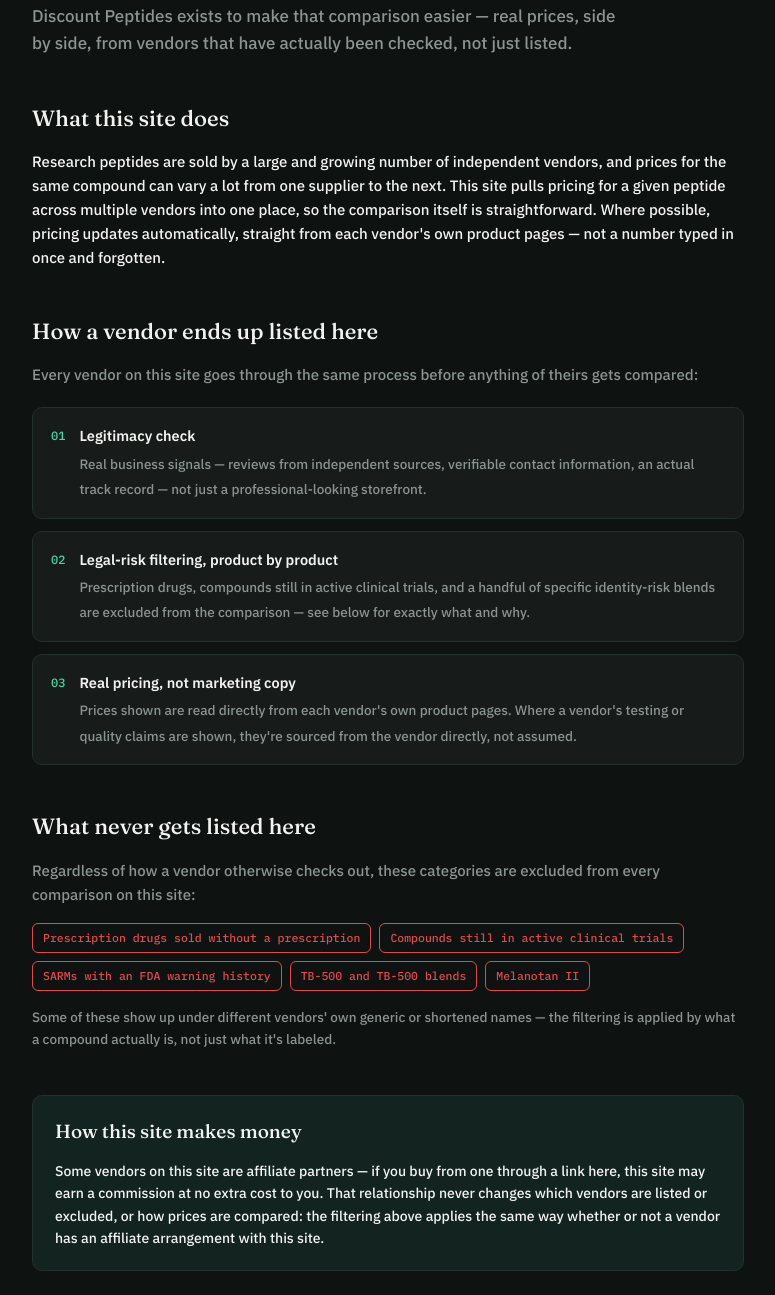
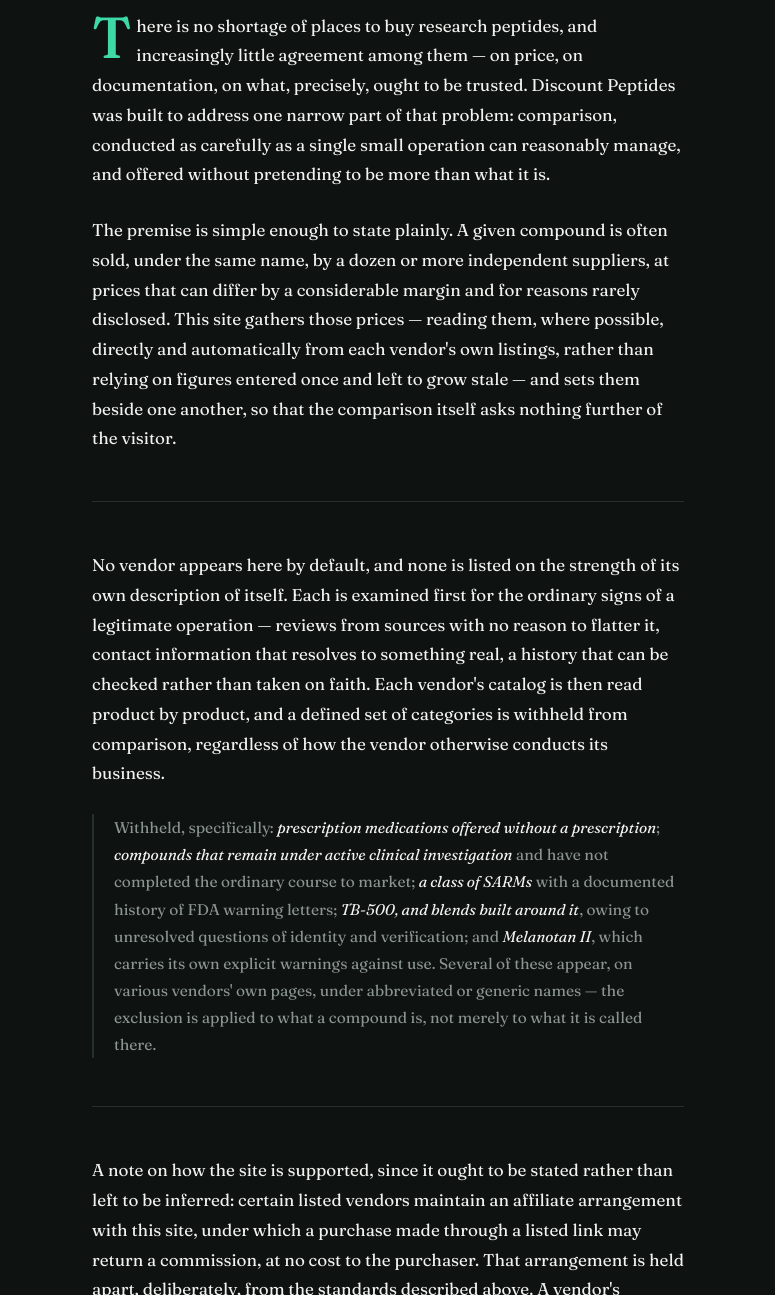
Before and after one commit to spamjackiechan-afk/jack, a plain HTML site: page about.html in a window 1280 px wide. Shown: the part 312-1607 px from the top of the page, without its empty margins (252-1027 px from the left). Drawn offline with Linux system fonts and the light colour scheme.

Commit message:
Update about.html

```diff
--- a/about.html
+++ b/about.html
@@ -6,75 +6,55 @@
 <title>About — Discount Peptides</title>
 <meta name="description" content="How Discount Peptides compares research peptide vendors, and the standards every listed vendor has to meet.">
 <link rel="preconnect" href="https://fonts.googleapis.com">
-<link href="https://fonts.googleapis.com/css2?family=Fraunces:ital,opsz,wght@0,9..144,400;0,9..144,500;0,9..144,600;1,9..144,500&family=IBM+Plex+Sans:wght@400;500;600&family=IBM+Plex+Mono:wght@400;500&display=swap" rel="stylesheet">
+<link href="https://fonts.googleapis.com/css2?family=Fraunces:ital,opsz,wght@0,9..144,400;0,9..144,500;0,9..144,600;1,9..144,400;1,9..144,500&family=IBM+Plex+Mono:wght@400;500&display=swap" rel="stylesheet">
 <style>
   :root{
     --paper:#0E1211; --paper-raised:#171B19; --ink:#F2F3F1; --ink-soft:#8A9490;
-    --rule:#24302B; --sage:#2DA37D; --sage-deep:#3ED9A6; --amber:#E24B4A;
-    --amber-bg:#2E1A18; --lowest:#3ED9A6; --lowest-bg:#132420; --success:#E8B84B;
+    --rule:#24302B; --amber:#E24B4A; --lowest:#3ED9A6;
   }
   *{box-sizing:border-box;}
-  body{margin:0; background:var(--paper); color:var(--ink); font-family:'IBM Plex Sans', sans-serif; font-weight:500; line-height:1.6;}
-  .wrap{max-width:760px; margin:0 auto; padding:56px 24px 80px;}
-  .back-link{display:inline-flex; align-items:center; gap:6px; font-family:'IBM Plex Mono', monospace; font-size:12px; text-transform:uppercase; letter-spacing:0.05em; color:var(--ink-soft); text-decoration:none; margin-bottom:36px;}
+  body{margin:0; background:var(--paper); color:var(--ink); font-family:'Fraunces', serif; font-weight:400; line-height:1.75;}
+  .wrap{max-width:640px; margin:0 auto; padding:64px 24px 90px;}
+  .back-link{display:inline-flex; align-items:center; gap:6px; font-family:'IBM Plex Mono', monospace; font-size:11px; text-transform:uppercase; letter-spacing:0.06em; color:var(--ink-soft); text-decoration:none; margin-bottom:52px;}
   .back-link:hover{color:var(--lowest);}
-  .eyebrow{font-family:'IBM Plex Mono', monospace; font-size:11px; text-transform:uppercase; letter-spacing:0.08em; color:var(--lowest); margin-bottom:10px;}
-  h1{font-family:'Fraunces', serif; font-weight:500; font-size:clamp(32px, 5vw, 44px); margin:0 0 20px; line-height:1.15;}
-  h1 em{font-style:italic; color:var(--lowest);}
-  .lede{font-size:17px; color:var(--ink-soft); margin:0 0 40px; max-width:600px;}
-  h2{font-family:'Fraunces', serif; font-weight:500; font-size:22px; margin:44px 0 14px; color:var(--ink);}
-  p{font-size:15px; color:var(--ink); margin:0 0 16px;}
-  p.soft{color:var(--ink-soft);}
-  .principle-list{list-style:none; padding:0; margin:20px 0 0; display:grid; gap:12px;}
-  .principle-list li{background:var(--paper-raised); border:1px solid var(--rule); border-radius:10px; padding:16px 18px; display:flex; gap:14px; align-items:flex-start;}
-  .principle-list .num{font-family:'IBM Plex Mono', monospace; font-size:12px; color:var(--lowest); flex-shrink:0; padding-top:2px;}
-  .principle-list .body strong{display:block; font-size:14.5px; color:var(--ink); margin-bottom:3px;}
-  .principle-list .body span{font-size:13.5px; color:var(--ink-soft); line-height:1.5;}
-  .exclude-tags{display:flex; flex-wrap:wrap; gap:8px; margin:16px 0 0;}
-  .exclude-tags span{font-family:'IBM Plex Mono', monospace; font-size:11.5px; color:var(--amber); border:1px solid var(--amber); border-radius:6px; padding:5px 10px;}
-  .disclosure-box{background:var(--lowest-bg); border:1px solid var(--rule); border-radius:10px; padding:20px 22px; margin-top:44px;}
-  .disclosure-box h2{margin-top:0; font-size:19px;}
-  .disclosure-box p{font-size:14px; margin-bottom:0;}
-  .ruo-note{font-family:'IBM Plex Mono', monospace; font-size:11px; text-transform:uppercase; letter-spacing:0.05em; color:var(--amber); margin-top:44px; padding-top:20px; border-top:1px solid var(--rule);}
-  @media (max-width:600px){ .wrap{padding:36px 18px 60px;} }
+  .kicker{font-family:'IBM Plex Mono', monospace; font-size:10.5px; text-transform:uppercase; letter-spacing:0.1em; color:var(--lowest); margin-bottom:22px;}
+  h1{font-weight:500; font-style:italic; font-size:clamp(26px, 4vw, 32px); margin:0 0 44px; line-height:1.5; color:var(--ink);}
+  p{font-size:17px; color:var(--ink); margin:0 0 26px;}
+  p:first-of-type::first-letter{font-size:3.4em; float:left; line-height:0.8; padding:0.06em 0.08em 0 0; color:var(--lowest); font-weight:500;}
+  .divider{border:none; border-top:1px solid var(--rule); margin:48px 0;}
+  .exclusions{font-size:15.5px; color:var(--ink-soft); border-left:2px solid var(--rule); padding-left:20px; margin:0 0 26px;}
+  .exclusions em{font-style:italic; color:var(--ink);}
+  .aside{font-size:15px; color:var(--ink-soft); font-style:italic; margin:48px 0 0;}
+  .ruo{font-family:'IBM Plex Mono', monospace; font-size:10.5px; text-transform:uppercase; letter-spacing:0.06em; color:var(--amber); margin-top:56px; padding-top:24px; border-top:1px solid var(--rule);}
+  @media (max-width:600px){ .wrap{padding:44px 20px 64px;} p{font-size:16px;} }
 </style>
 </head>
 <body>
 <div class="wrap">
   <a href="index.html" class="back-link">&larr; Back to price comparison</a>
 
-  <div class="eyebrow">About This Site</div>
-  <h1>Comparing peptide vendors <em>honestly</em> takes more than a price column.</h1>
-  <p class="lede">Discount Peptides exists to make that comparison easier — real prices, side by side, from vendors that have actually been checked, not just listed.</p>
+  <div class="kicker">About This Site</div>
+  <h1>On comparison, and what it does not excuse.</h1>
 
-  <h2>What this site does</h2>
-  <p>Research peptides are sold by a large and growing number of independent vendors, and prices for the same compound can vary a lot from one supplier to the next. This site pulls pricing for a given peptide across multiple vendors into one place, so the comparison itself is straightforward. Where possible, pricing updates automatically, straight from each vendor's own product pages — not a number typed in once and forgotten.</p>
+  <p>There is no shortage of places to buy research peptides, and increasingly little agreement among them — on price, on documentation, on what, precisely, ought to be trusted. Discount Peptides was built to address one narrow part of that problem: comparison, conducted as carefully as a single small operation can reasonably manage, and offered without pretending to be more than what it is.</p>
 
-  <h2>How a vendor ends up listed here</h2>
-  <p class="soft">Every vendor on this site goes through the same process before anything of theirs gets compared:</p>
-  <ul class="principle-list">
-    <li><span class="num">01</span><div class="body"><strong>Legitimacy check</strong><span>Real business signals — reviews from independent sources, verifiable contact information, an actual track record — not just a professional-looking storefront.</span></div></li>
-    <li><span class="num">02</span><div class="body"><strong>Legal-risk filtering, product by product</strong><span>Prescription drugs, compounds still in active clinical trials, and a handful of specific identity-risk blends are excluded from the comparison — see below for exactly what and why.</span></div></li>
-    <li><span class="num">03</span><div class="body"><strong>Real pricing, not marketing copy</strong><span>Prices shown are read directly from each vendor's own product pages. Where a vendor's testing or quality claims are shown, they're sourced from the vendor directly, not assumed.</span></div></li>
-  </ul>
+  <p>The premise is simple enough to state plainly. A given compound is often sold, under the same name, by a dozen or more independent suppliers, at prices that can differ by a considerable margin and for reasons rarely disclosed. This site gathers those prices — reading them, where possible, directly and automatically from each vendor's own listings, rather than relying on figures entered once and left to grow stale — and sets them beside one another, so that the comparison itself asks nothing further of the visitor.</p>
 
-  <h2>What never gets listed here</h2>
-  <p class="soft">Regardless of how a vendor otherwise checks out, these categories are excluded from every comparison on this site:</p>
-  <div class="exclude-tags">
-    <span>Prescription drugs sold without a prescription</span>
-    <span>Compounds still in active clinical trials</span>
-    <span>SARMs with an FDA warning history</span>
-    <span>TB-500 and TB-500 blends</span>
-    <span>Melanotan II</span>
-  </div>
-  <p class="soft" style="margin-top:16px; font-size:13.5px;">Some of these show up under different vendors' own generic or shortened names — the filtering is applied by what a compound actually is, not just what it's labeled.</p>
+  <hr class="divider">
 
-  <div class="disclosure-box">
-    <h2>How this site makes money</h2>
-    <p>Some vendors on this site are affiliate partners — if you buy from one through a link here, this site may earn a commission at no extra cost to you. That relationship never changes which vendors are listed or excluded, or how prices are compared: the filtering above applies the same way whether or not a vendor has an affiliate arrangement with this site.</p>
-  </div>
+  <p>No vendor appears here by default, and none is listed on the strength of its own description of itself. Each is examined first for the ordinary signs of a legitimate operation — reviews from sources with no reason to flatter it, contact information that resolves to something real, a history that can be checked rather than taken on faith. Each vendor's catalog is then read product by product, and a defined set of categories is withheld from comparison, regardless of how the vendor otherwise conducts its business.</p>
 
-  <p class="ruo-note">Research use only — nothing on this site is intended for human or animal consumption.</p>
+  <p class="exclusions">
+    Withheld, specifically: <em>prescription medications offered without a prescription</em>; <em>compounds that remain under active clinical investigation</em> and have not completed the ordinary course to market; <em>a class of SARMs</em> with a documented history of FDA warning letters; <em>TB-500, and blends built around it</em>, owing to unresolved questions of identity and verification; and <em>Melanotan II</em>, which carries its own explicit warnings against use. Several of these appear, on various vendors' own pages, under abbreviated or generic names — the exclusion is applied to what a compound is, not merely to what it is called there.
+  </p>
+
+  <hr class="divider">
+
+  <p>A note on how the site is supported, since it ought to be stated rather than left to be inferred: certain listed vendors maintain an affiliate arrangement with this site, under which a purchase made through a listed link may return a commission, at no cost to the purchaser. That arrangement is held apart, deliberately, from the standards described above. A vendor's affiliate status has no bearing on whether it is listed or excluded, or on how its pricing is presented beside others.</p>
+
+  <p class="aside">Comparison is offered here. Endorsement is not.</p>
+
+  <p class="ruo">Research use only — nothing on this site is intended for human or animal consumption.</p>
 </div>
 </body>
 </html>
```
